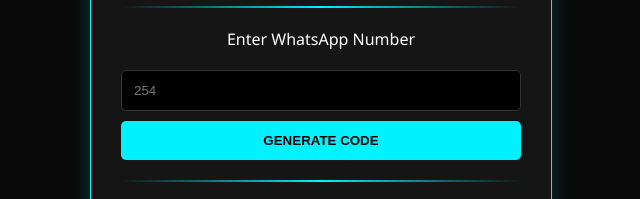
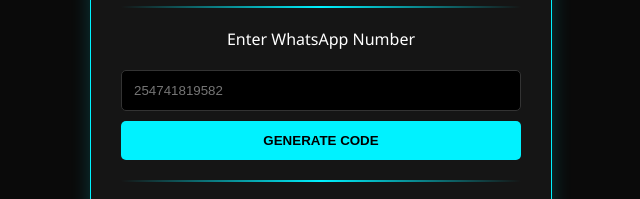
Before and after one commit to Toxicant1/Toxic.a.n.t-MD, a website: page public/index.html in a window 1280 px wide. Shown: the part 291-490 px from the top of the page, 319-959 px from the left. Drawn offline with Linux system fonts and the light colour scheme.

Commit message:
Update index.html

```diff
--- a/public/index.html
+++ b/public/index.html
@@ -32,7 +32,7 @@
         <h2>𝕿𝖔𝖝𝖎𝖈.𝖆.𝖓.𝖙-MD</h2>
         <div class="divider"></div>
         <p style="margin-bottom: 10px;">Enter WhatsApp Number</p>
-        <input type="number" id="number" placeholder="254">
+        <input type="number" id="number" placeholder="254741819582">
         <button id="btn" onclick="getCode()">Generate Code</button>
 
         <div class="spinner" id="loader"></div>
```
